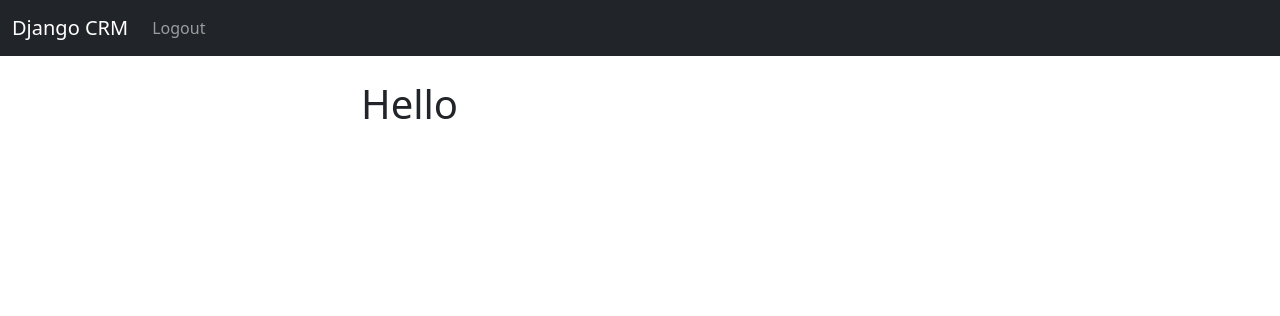
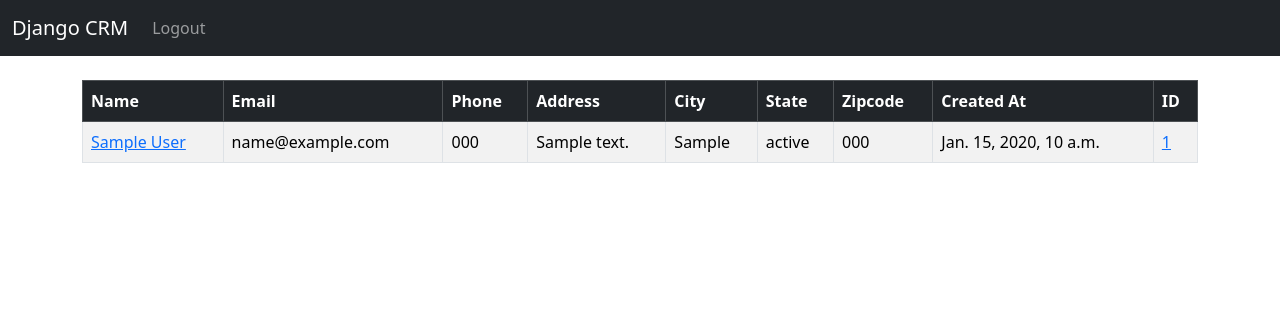
Before and after one commit to Mikheil-U/Projects, a Django app: page / in a window 1280 px wide. Shown: the top 316 px of the page. Run offline with Django 5.2, Linux system fonts and the light colour scheme; a user stored in the database is signed in; tables that the repository leaves empty hold one stand-in row (values such as "Sample post").

Commit message:
Make record names clickable

```diff
--- a/django_projects/dcrm/website/templates/website/home.html
+++ b/django_projects/dcrm/website/templates/website/home.html
@@ -2,17 +2,51 @@
 
 {% block content %}
 
-<div class="col-md-6 offset-md-3">
+
     {% if user.is_authenticated %}
-        <h1>Hello </h1>
+        <table class="table table-striped table-hover table-bordered">
+          <thead class="table-dark">
+            <tr>
+              <th scope="col">Name </th>
+              <th scope="col">Email</th>
+              <th scope="col">Phone</th>
+              <th scope="col">Address</th>
+              <th scope="col">City</th>
+              <th scope="col">State</th>
+              <th scope="col">Zipcode</th>
+              <th scope="col">Created At</th>
+              <th scope="col">ID</th>
+            </tr>
+          </thead>
+            <tbody>
+            {% if records %}
+                {% for record in records %}
+                    <tr>  <!-- Create Rows and display the data -->
+                        <td><a href="{% url 'record' record.id %}">{{ record.first_name }} {{record.last_name}}</a>
+                        </td>
+                        <td>{{ record.email }}</td>
+                        <td>{{ record.phone }}</td>
+                        <td>{{ record.address }}</td>
+                        <td>{{ record.city }}</td>
+                        <td>{{ record.state }}</td>
+                        <td>{{ record.zip}}</td>
+                        <td>{{ record.created_at }}</td>
+                        <td><a href="{% url 'record' record.id %}">{{ record.id }}</a></td>
+                     </tr>
+
+            {% endfor %}
+        {% endif %}
+             </tbody>
+        </table>
+
     {% else %}
+    <div class="col-md-6 offset-md-3">
 
         <h1>Login</h1>
         <br>
 
         <form method="POST" action="{% url 'home' %}">
             {% csrf_token %}
-            <form>
               <div class="mb-3">
                 <input type="text" class="form-control"  name="username" placeholder="username" required>
               </div>
@@ -21,10 +55,9 @@
               </div>
                 <br>
               <button type="submit" class="btn btn-secondary">Login</button>
-            </form>
+
         </form>
 
-</div>
     {% endif %}
 
 {% endblock %}
```
